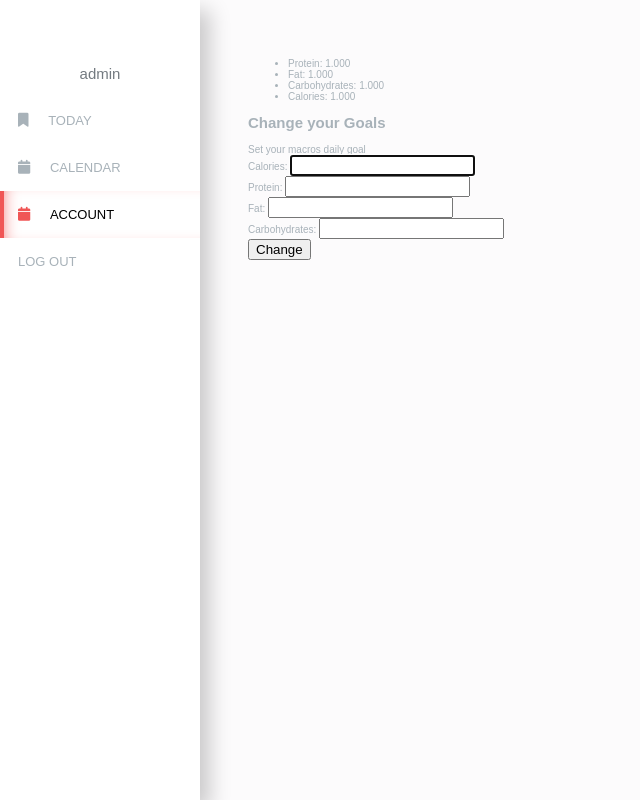
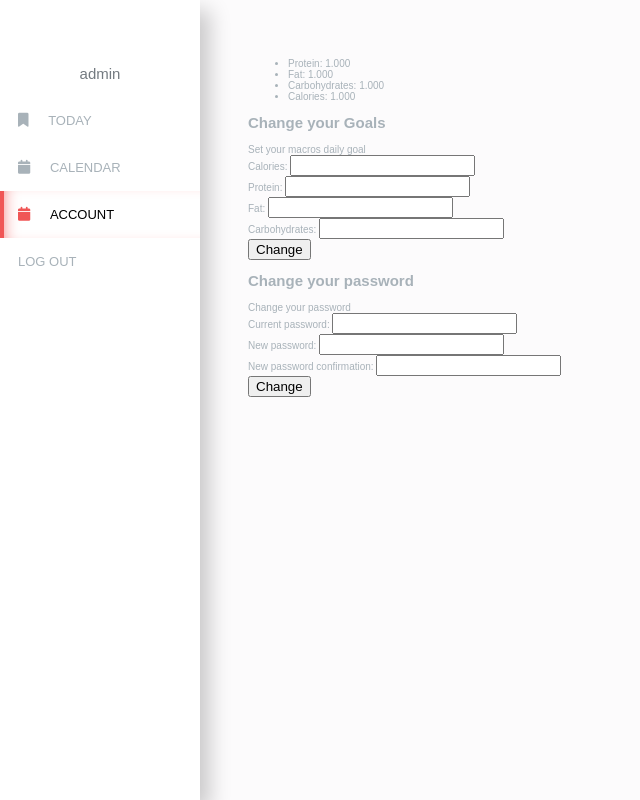
Before and after one commit to sebaulloa1/capstone, a Django app: page /account in a window 1280 px wide. Shown: the whole page, without its empty margins (0-640 px from the left). Run offline with Django 3.2, Linux system fonts and the light colour scheme; a user stored in the database is signed in; data comes from the database, SQL or seed files in the repository; both versions use the stored data as it was after the commit; some libraries are stand-ins or nearby versions.

Commit message:
17 dec working on account path

```diff
--- a/profiler/static/profiler/account.js
+++ b/profiler/static/profiler/account.js
@@ -2,13 +2,21 @@ document.addEventListener('DOMContentLoaded', function() {
     document.querySelector('#change-goal-form').onsubmit = function() {
         changeGoal();
         return false
-    }
+    };
+    document.querySelector('#change-pass-form').onsubmit = function () {
+        changePass();
+        return false
+    };
 });
 
 function changeGoal() {
     let goals = {}
-    goals = {'calories': document.querySelector('#calories').value, 'protein': document.querySelector('#protein').value, 'fat': document.querySelector('#fat').value, 'carbs': document.querySelector('#carbs').value};
-    console.log(document.querySelector('#protein').value)
+    let calories = document.querySelector('#calories').value;
+    let protein = document.querySelector('#protein').value;
+    let fat = document.querySelector('#fat').value;
+    let carbs = document.querySelector('#carbs').value;
+    goals = {'calories': calories, 'protein': protein, 'fat': fat, 'carbs': carbs};
+    console.log(document.querySelector('#protein'))
     for (macro in goals) {
         console.log(macro)
         if (!goals[macro]) {
@@ -24,6 +32,36 @@ function changeGoal() {
     .then(response => response.json())
     .then(result => {
         console.log(result)
+        document.querySelector('.goal-calories').innerHTML = result['goals']['calories'];
+        document.querySelector('.goal-protein').innerHTML = result['goals']['protein'];
+        document.querySelector('.goal-fat').innerHTML = result['goals']['fat'];
+        document.querySelector('.goal-carbs').innerHTML = result['goals']['carbs'];
+        alert('Goals changed succesfully')
     })
     console.log(goals);
 }
+
+function changePass() {
+    let change_pass = {};
+    let current_pass = document.querySelector('#current-pass').value;
+    let new_pass = document.querySelector('#new-pass').value;
+    let new_pass_confirmation = document.querySelector('#new-pass-confirmation').value;
+    if (new_pass != new_pass_confirmation) {
+        alert('New password and confirmation dont match')
+        return
+    }
+    change_pass = {'current': current_pass, 'new': new_pass, 'confirmation': new_pass_confirmation};
+    fetch("/password_change", {
+        method: 'POST',
+        body: JSON.stringify({
+            change_pass: change_pass
+        })
+    })
+    .then(response => response.text())
+    .then(result => {
+        console.log(result)
+        alert(result)
+        document.querySelector('#change-pass-form').reset();
+    })
+
+}
--- a/profiler/templates/profiler/account.html
+++ b/profiler/templates/profiler/account.html
@@ -20,10 +20,10 @@
 
     <div>
         <ul>
-            <li>Protein: <span id="protein">{{ goals.protein }}</span></li>
-            <li>Fat: {{ goals.fat }}</li>
-            <li>Carbohydrates: {{ goals.carbs }}</li>
-            <li>Calories: {{ goals.calories }}</li>
+            <li>Protein: <span class="goal-protein">{{ goals.protein }}</span></li>
+            <li>Fat: <span class="goal-fat">{{ goals.fat }}</span></li>
+            <li>Carbohydrates: <span class="goal-carbs">{{ goals.carbs }}</span></li>
+            <li>Calories: <span class="goal-calories">{{ goals.calories }}</span></li>
         </ul>
     </div>
 
@@ -35,24 +35,45 @@
         <form class="form" id="change-goal-form">
             <div class="input-container">
                 <label for="calories">Calories:</label>
-                <input autofocus class="form-input" type="text" name="calories" id="calories">
+                <input class="form-input" type="text" name="calories" id="calories">
             </div>
             <div class="input-container">
                 <label for="protein">Protein:</label>
-                <input autofocus class="form-input" type="text" name="protein" id="protein">
+                <input class="form-input" type="text" name="protein" id="protein">
             </div>
             <div class="input-container">
                 <label for="fat">Fat:</label>
-                <input autofocus class="form-input" type="text" name="fat" id="fat">
+                <input class="form-input" type="text" name="fat" id="fat">
             </div>
             <div class="input-container">
                 <label for="carbs">Carbohydrates:</label>
-                <input autofocus class="form-input" type="text" name="carbs" id="carbs">
+                <input class="form-input" type="text" name="carbs" id="carbs">
             </div>
             <input class="btn" type="submit" value="Change">
         </form>
     </div>
 
+    <div class="change-pass-container">
+        <h2>Change your password</h2>
+        <div class="change-pass-title">
+            <span>Change your password</span>
+        </div>
+        <form class="form" id="change-pass-form">
+            <div class="input-container">
+                <label for="current-pass">Current password:</label>
+                <input class="form-input" type="password" name="current-pass" id="current-pass">
+            </div>
+            <div class="input-container">
+                <label for="new-pass">New password:</label>
+                <input class="form-input" type="password" name="new-pass" id="new-pass">
+            </div>
+            <div class="input-container">
+                <label for="new-pass-confirmation">New password confirmation:</label>
+                <input class="form-input" type="password" name="new-pass-confirmation" id="new-pass-confirmation">
+            </div>
+            <input class="btn" type="submit" value="Change">
+        </form>
+    </div>
 
 {% endblock %}
 {% block script %}
--- a/profiler/urls.py
+++ b/profiler/urls.py
@@ -18,5 +18,6 @@ urlpatterns = [
     path("login", views.login_view, name="login"),
     path("logout", views.logout_view, name="logout"),
     path("register", views.register, name="register"),
-    path("set_goal", views.set_goal, name="set_goal")
+    path("set_goal", views.set_goal, name="set_goal"),
+    path("password_change", views.change_pass, name="change_pass")
 ]
--- a/profiler/views.py
+++ b/profiler/views.py
@@ -4,16 +4,17 @@ import datetime
 from django import forms
 import json
 from django.views.decorators.csrf import csrf_exempt
-from .models import Breakfast, Lunch, Dinner, Snack, Calendar, Goal
+from .models import Breakfast, Lunch, Dinner, Snack, Calendar, Goal, User
 import requests
 from django.core.exceptions import ObjectDoesNotExist
 from decimal import Decimal
 from django.urls import reverse
 from django.core import serializers
+from django.forms.models import model_to_dict
 from calendar import monthrange
 import inspect
 
-from django.contrib.auth import authenticate, login, logout
+from django.contrib.auth import authenticate, login, logout, update_session_auth_hash
 from django.contrib.auth.decorators import login_required
 from django.db import IntegrityError
 
@@ -76,6 +77,22 @@ def register(request):
         return HttpResponseRedirect(reverse("today"))
     else:
         return render(request, "profiler/register.html")
+
+@csrf_exempt
+def change_pass(request):
+    if request.method == 'POST':
+        data = json.loads(request.body)
+        print(data)
+        pass_info = data['change_pass']
+        user = authenticate(request, username=request.user.username, password=pass_info['current'])
+        if user is not None:
+            u = User.objects.get(username=request.user.username)
+            u.set_password(pass_info['new'])
+            u.save()
+            update_session_auth_hash(request, u)
+            return HttpResponse('Password changed')
+        else:
+            return HttpResponse('Invalid current password')
 
 @login_required(login_url='/login', redirect_field_name=None)
 def calendar(request):
@@ -260,6 +277,7 @@ def set_goal(request):
         goal.save()
         return HttpResponseRedirect(reverse("today"))
 
+@login_required(login_url='/login', redirect_field_name=None)
 @csrf_exempt
 def account(request):
     if request.method == "GET":
@@ -270,9 +288,14 @@ def account(request):
     else:
         data = json.loads(request.body)
         print(data)
-        goals = data['goals']
-        new_goals = Goal(user=request.user, calories=goals['calories'], protein=goals['protein'], fat=goals['fat'], carbs=goals['carbs'])
-        new_goals.save()
+        user = request.user
+        new_goals = data['goals']
+        goals = Goal.objects.get(user=user)
+        print(goals.calories)
+        #goals.calories = new_goals['calories']
+        for macro in new_goals:
+            setattr(goals, macro, new_goals[macro])
+        goals.save()
         return JsonResponse({
-            "goals": list(new_goals.values())
+            "goals": model_to_dict(goals)
         })
```
Also changed, not shown: db.sqlite3.
